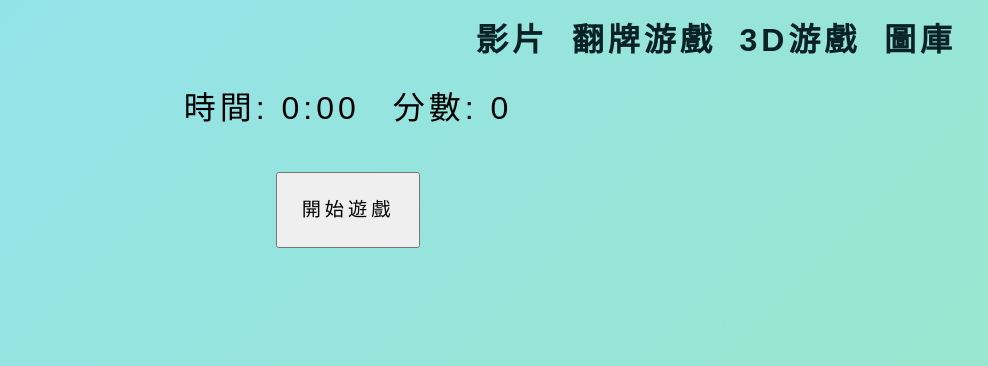
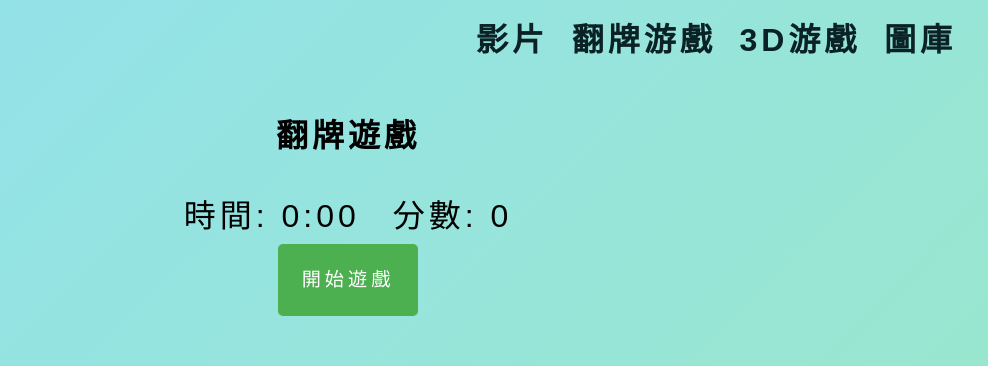
Before and after one commit to l3aconl3atman/testagain, a website built with Vite: page html/game.html in a window 1280 px wide. Shown: the top 366 px of the page, 292-1280 px from the left. Built offline with nearby package versions, Linux system fonts and the light colour scheme; a web font is replaced by a local one.

Commit message:
Make changes to game start preview and added Flipping Card Game Title as well as style changes for the start button

```diff
--- a/html/game.html
+++ b/html/game.html
@@ -21,6 +21,12 @@
         max-width: 800px;
         margin: 0 auto;
         padding: 20px;
+      }
+
+      .flipping-card-title {
+        margin-top: 2rem;
+        margin-bottom: 2rem;
+        font-size: 4rem;
       }
 
       .card {
@@ -163,6 +169,7 @@
         </ul>
       </div>
     </header>
+    <h1 class="flipping-card-title mandarin-text">翻牌遊戲</h1>
     <div class="game-info mandarin-text">
       <span>時間: <span id="timer">0:00</span></span>
       <span style="margin-left: 20px">分數: <span id="score">0</span></span>
--- a/javascript/game.js
+++ b/javascript/game.js
@@ -55,7 +55,7 @@ function initializeGame() {
     cards.forEach((card) => card.classList.remove("flipped"));
     canFlip = true;
     startTimer();
-  }, 1000);
+  }, 3000);
 }
 
 function flipCard(card) {
@@ -165,8 +165,12 @@ window.addEventListener("DOMContentLoaded", () => {
   startBtn.className = "start-button mandarin-text";
   startBtn.style.padding = "12px 24px";
   startBtn.style.fontSize = "1.2rem";
-  startBtn.style.margin = "40px auto";
+  startBtn.style.margin = "auto auto";
   startBtn.style.display = "block";
+  startBtn.style.borderRadius = "5px";
+  startBtn.style.border = "none";
+  startBtn.style.color = "white";
+  startBtn.style.backgroundColor = "#4caf50";
 
   // When button is clicked
   startBtn.addEventListener("click", () => {
```
